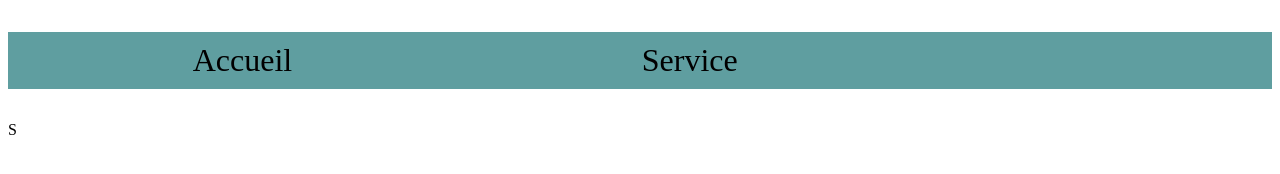
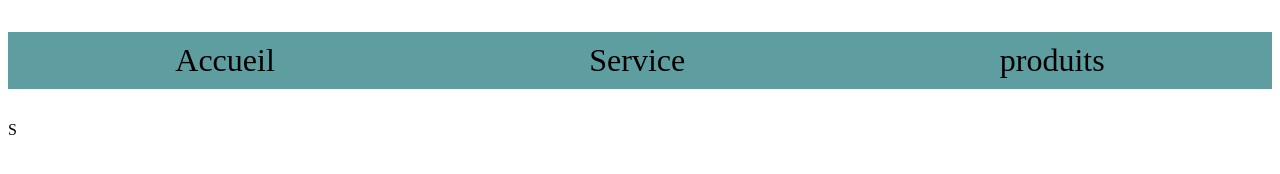
Before and after one commit to Sueysz/cours-git-actuelle, a plain HTML site: page index.html in a window 1280 px wide. Drawn offline with Linux system fonts and the light colour scheme.

Commit message:
dernier changement

```diff
--- a/index.html
+++ b/index.html
@@ -13,7 +13,7 @@
         <ul>
             <li>Accueil</li>
             <li>Service</li>
-            <li></li>
+            <li>produits</li>
         </ul>
     </nav>
 
```
